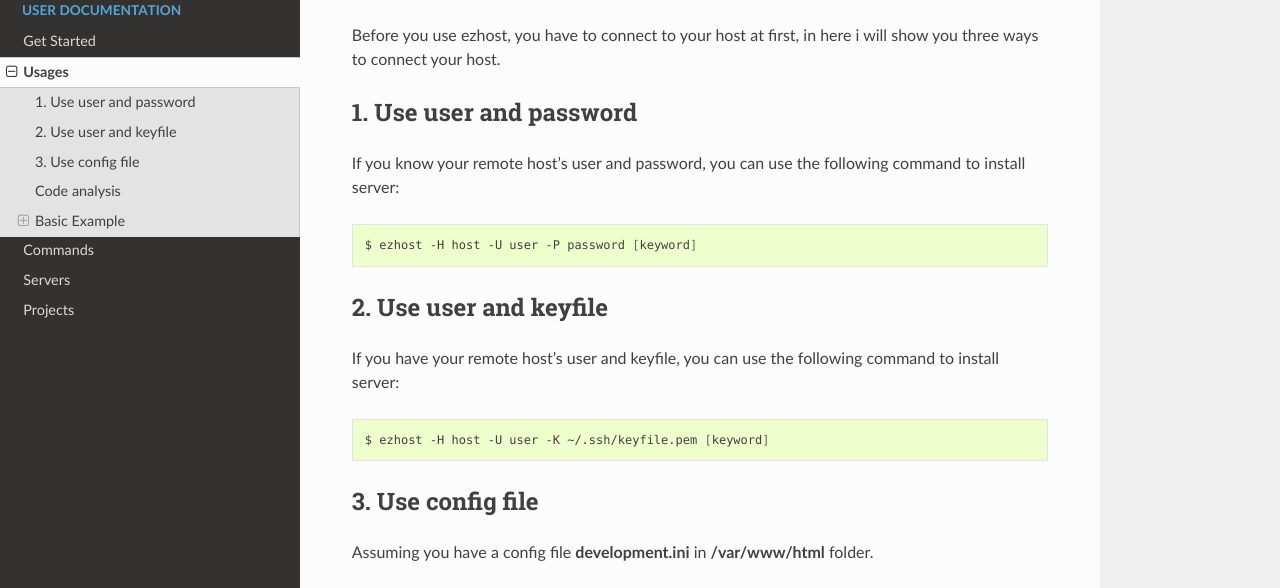
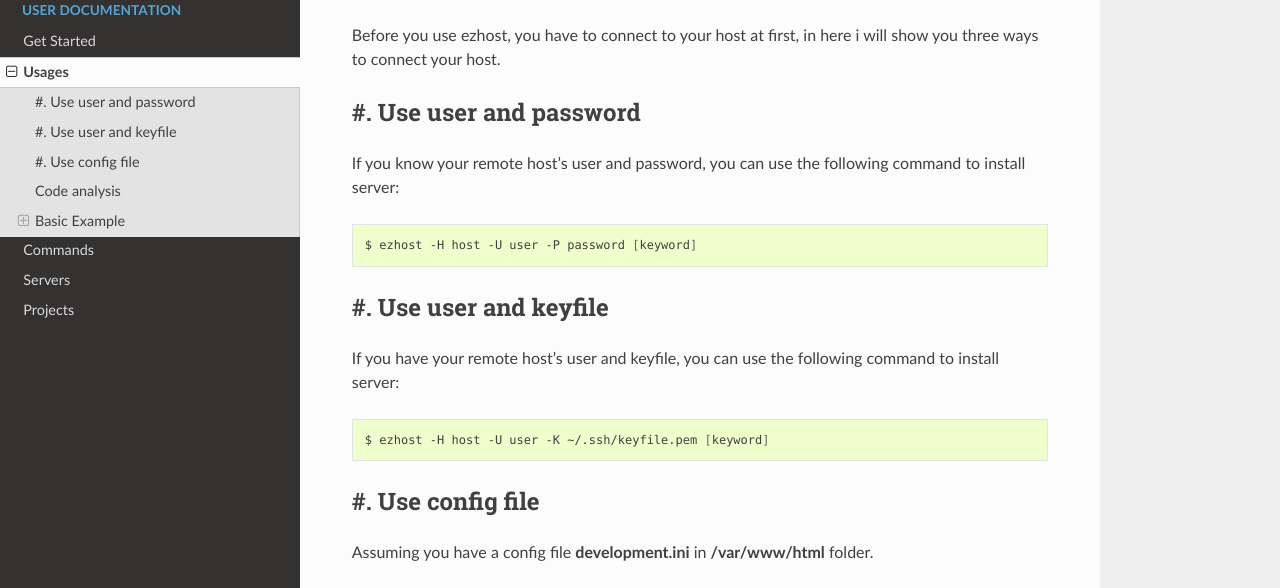
Before and after one commit to zhexiao/ezhost, a Sphinx documentation site: the page built from docs/usage.rst, in a window 1280 px wide and 900 px high. Shown: the part 136-724 px from the top of the window. Built offline with Sphinx 7.4.7 and the Read the Docs theme 2.0.0, drawn with Linux system fonts in a browser that asks for light colours.

Commit message:
change docs

```diff
--- a/docs/usage.rst
+++ b/docs/usage.rst
@@ -3,7 +3,7 @@
 
 Before you use ezhost, you have to connect to your host at first, in here i will show you three ways to connect your host.
 
-1. Use user and password
+#. Use user and password
 ~~~~~~~~~~~~~~~~~~~~~~~~~~~~~~~~~~~~~~~
 
 If you know your remote host's user and password, you can use the following command to install server:
@@ -13,7 +13,7 @@
    $ ezhost -H host -U user -P password [keyword]
 
 
-2. Use user and keyfile
+#. Use user and keyfile
 ~~~~~~~~~~~~~~~~~~~~~~~~~~~~~~~~~~~~~~~
 
 If you have your remote host's user and keyfile, you can use the following command to install server:
@@ -23,7 +23,7 @@
    $ ezhost -H host -U user -K ~/.ssh/keyfile.pem [keyword]
 
 
-3. Use config file
+#. Use config file
 ~~~~~~~~~~~~~~~~~~~~~~~~~~~~~~~~~~~~~~~
 
 Assuming you have a config file **development.ini** in **/var/www/html** folder.
```
